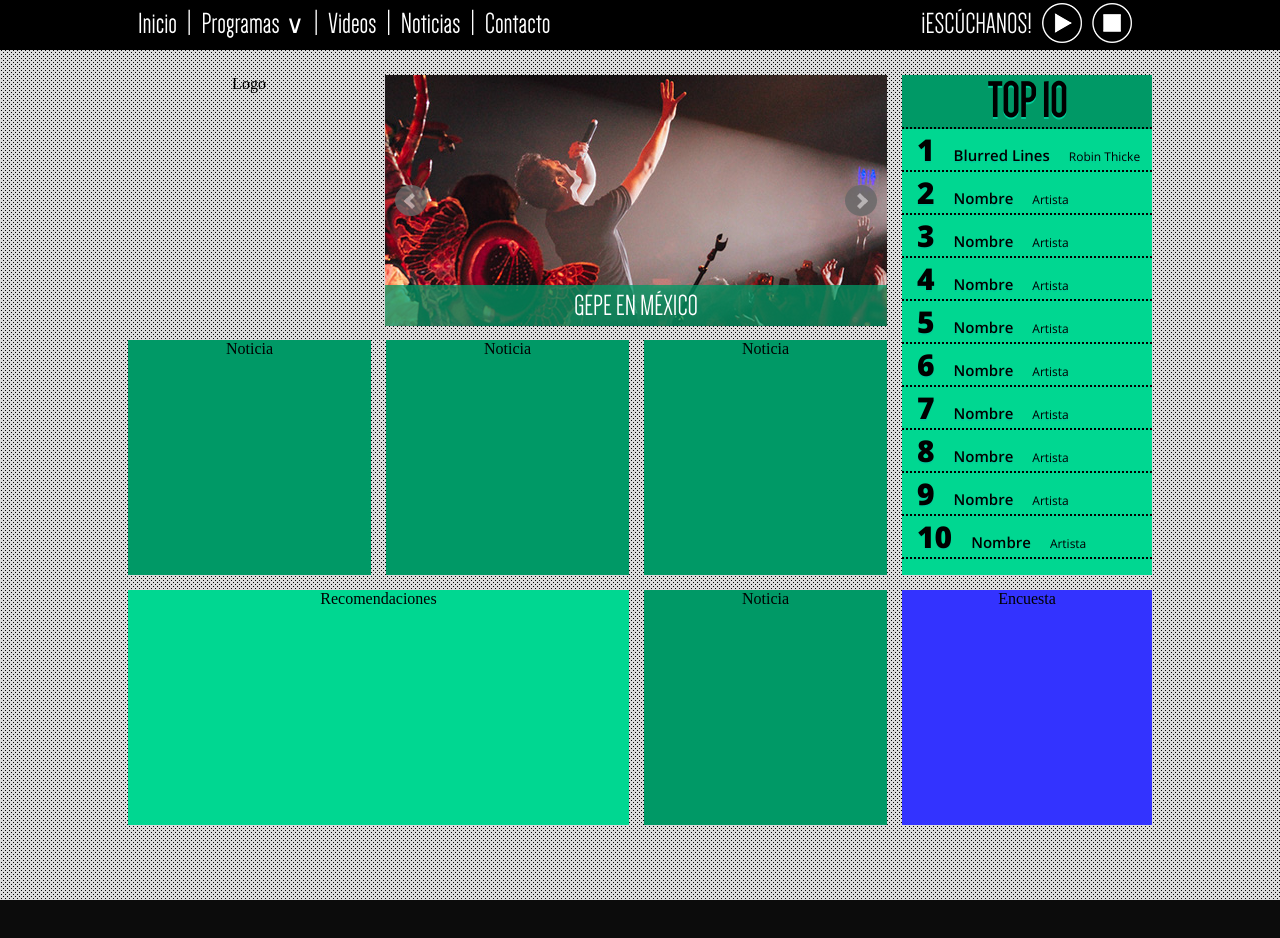
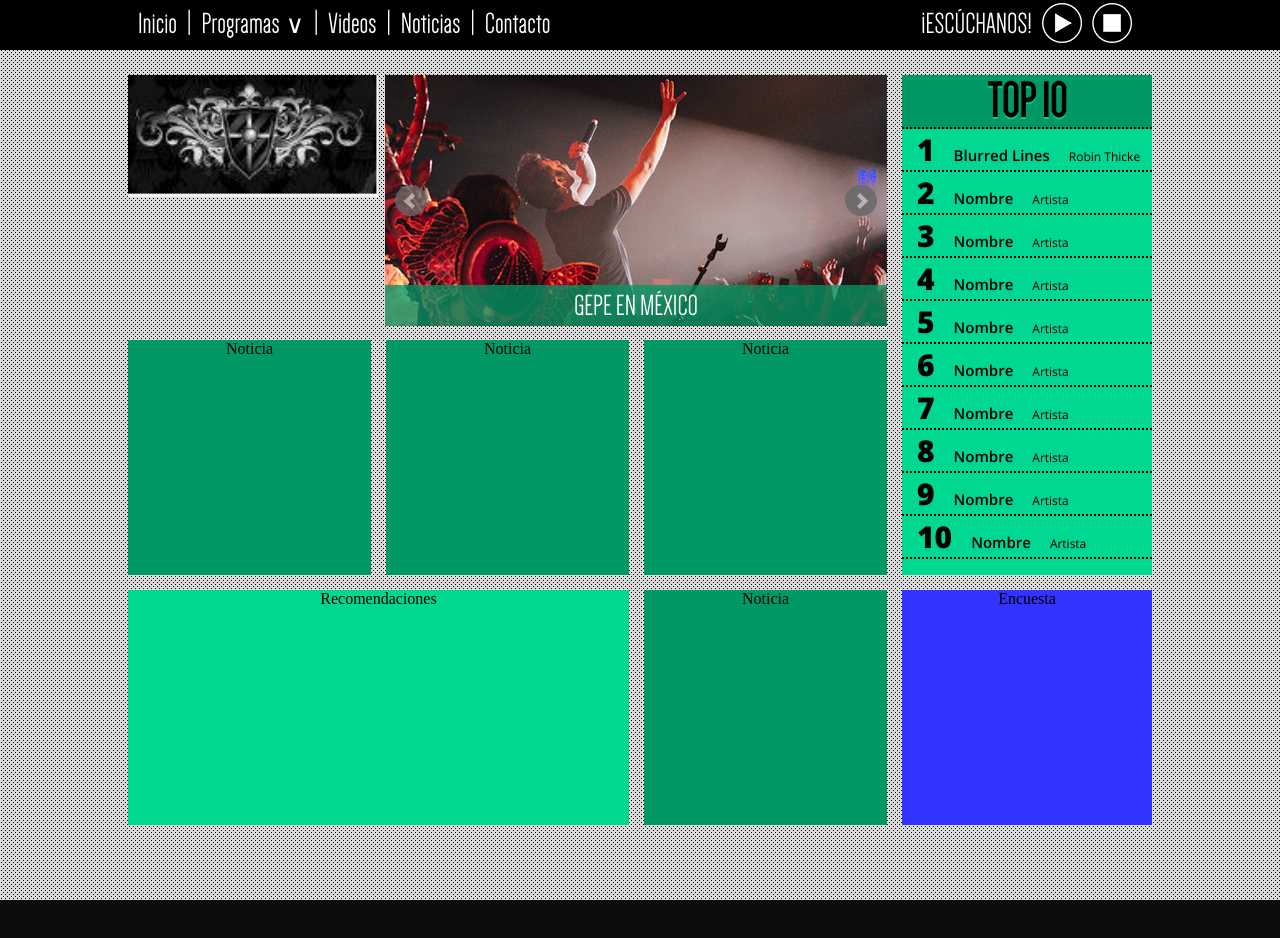
Before and after one commit to danielsarabia/radio, a plain HTML site: page index.html in a window 1280 px wide. Drawn offline with Linux system fonts and the light colour scheme.

Commit message:
Le cambie el Logo

```diff
--- a/index.html
+++ b/index.html
@@ -81,7 +81,7 @@ $(document).ready(function(){
             <div id="contenido">
 
             	<div id="logo">
-                           Logo
+                           <img src="Escudo.jpg" width="250">
                 </div>
 
                 <div id="slider">
```
Also changed, not shown: Escudo.jpg (added).
